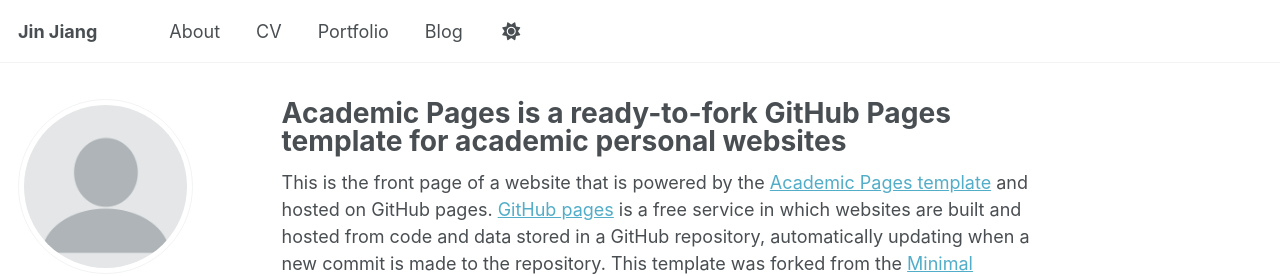
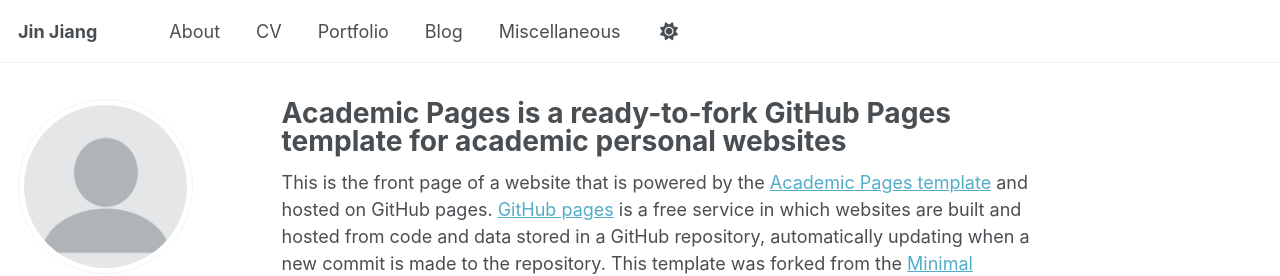
Before and after one commit to HollowolloH/hollowolloh.github.io, a Jekyll site: the page built from _pages/about.md, in a window 1280 px wide. Shown: the top 276 px of the page. Built offline with Jekyll 4.4.1, drawn with Linux system fonts in a browser that asks for light colours; some web fonts are replaced; a script that is not in the unit is left out.

Commit message:
Update navigation.yml

```diff
--- a/_data/navigation.yml
+++ b/_data/navigation.yml
@@ -29,6 +29,8 @@
   - title: "Blog"
     url: /year-archive/
 
+  - title: "Miscellaneous"
+    url: /misc/
 
 
   # - title: "CV"
```
